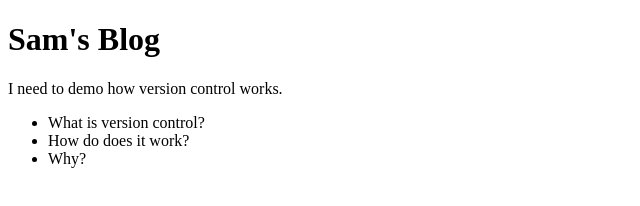
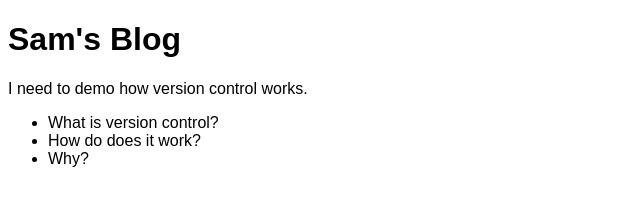
Before and after one commit to SamChill/demo-website, a plain HTML site: page index.html in a window 1280 px wide. Shown: the whole page, without its empty margins (0-640 px from the left). Drawn offline with Linux system fonts and the light colour scheme.

Commit message:
use sans-serif fonts

```diff
--- a/index.html
+++ b/index.html
@@ -3,6 +3,7 @@
 <head>
     <meta charset="UTF-8">
     <meta name="viewport" content="width=device-width, initial-scale=1.0">
+    <link href="style.css" rel="stylesheet">
     <title>Demo website</title>
 </head>
 
--- /dev/null
+++ b/style.css
@@ -0,0 +1,3 @@
+body {
+    font-family: sans-serif;
+}
```
